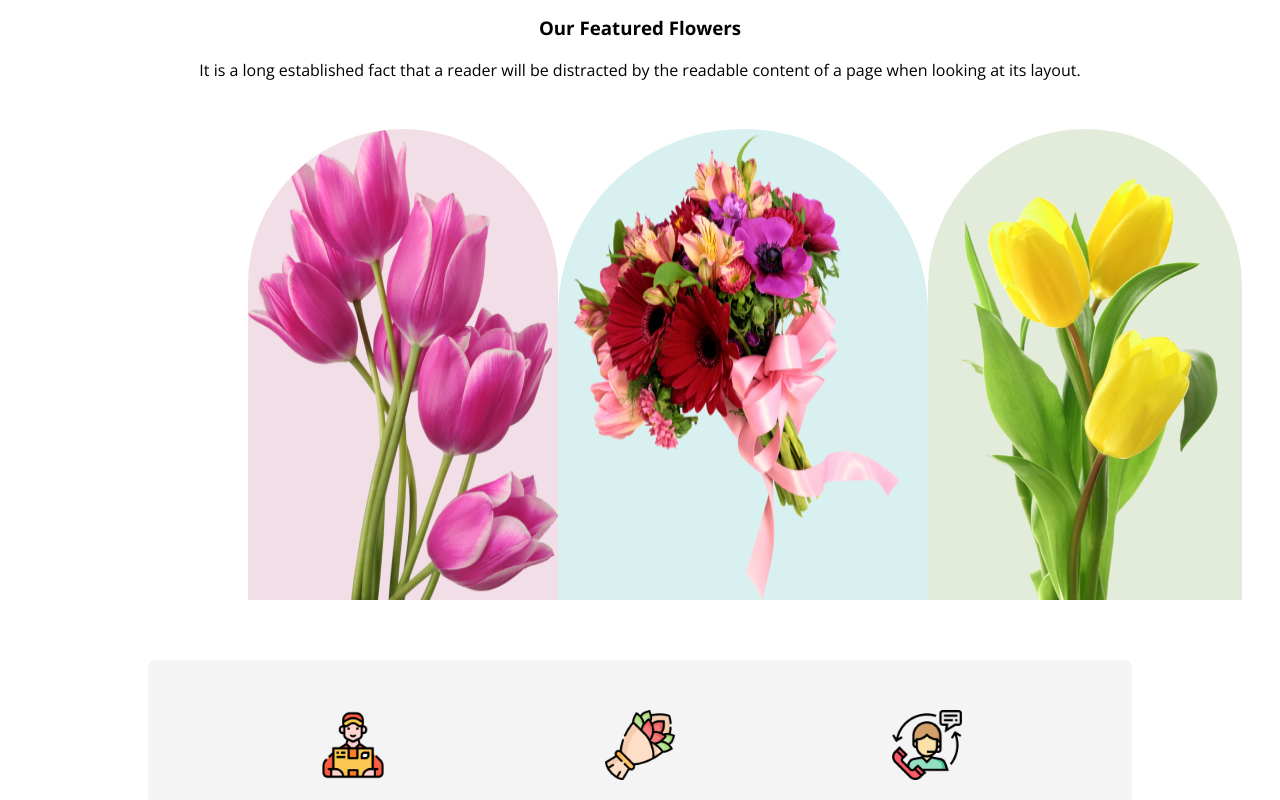
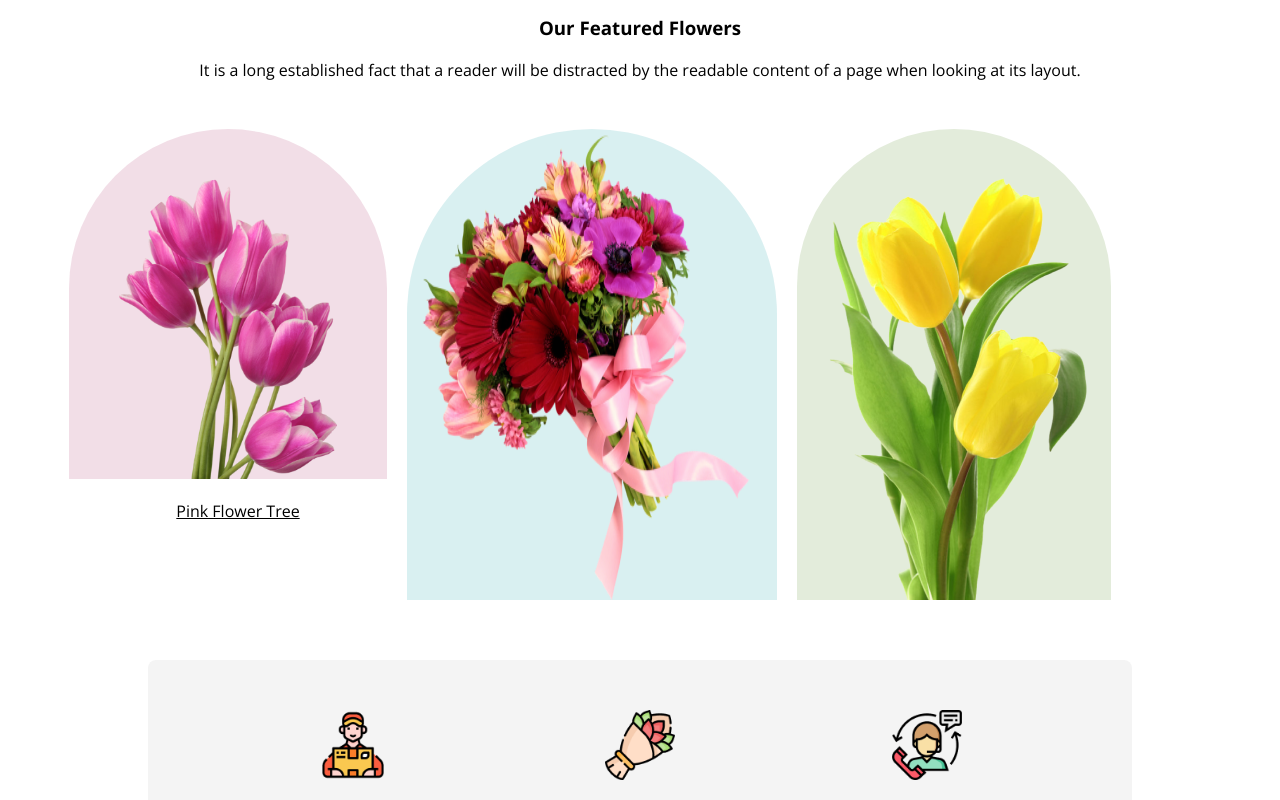
Before and after one commit to faysalkabir/ph_a1_flowershop, a plain HTML site: page index.html in a window 1280 px wide. Shown: the part 713-1513 px from the top of the page. Drawn offline with nearby package versions, Linux system fonts and the light colour scheme.

Commit message:
assignment commit

```diff
--- a/Styles/style.css
+++ b/Styles/style.css
@@ -73,21 +73,30 @@ body {
 
 .featured-images {
     display: flex;
-    /* position: absolute ; */
-    justify-content: space-between;
-    margin: 48px 240px 30px 240px;
+    justify-content: center;
+    margin: 48px 240px 30px 140px;
+}
+
+.featured-images p{
+    text-align: center;
+    text-decoration: underline;
 }
 
 .featuredimg-1 {
 
     background: #A7216226;
     border-radius: 300px 300px 0px 0px;
+    margin-right: 20px;
+    object-fit: contain;
+    height: 300px;
+    padding: 50px 50px 0 50px ;
 }
 
 .featuredimg-2 {
 
     background: #0597A026;
     border-radius: 300px 300px 0px 0px;
+    margin-right: 20px;
 }
 
 .featuredimg-3 {
--- a/index.html
+++ b/index.html
@@ -33,7 +33,8 @@
     </header>
 
     <main>
-        <!-- Featured Section -->
+                                    <!-- Featured Section -->
+
         <div class="featured-page">
             <div class="featured-text">
                 <h3 class="featured-title">Our Featured Flowers</h3>
@@ -42,7 +43,10 @@
             </div>
 
             <div class="featured-images">
-                <img class="featuredimg-1" src="./Flower Asset/pngwing 6.png" alt="">
+                <div>
+                    <img class="featuredimg-1" src="./Flower Asset/pngwing 6.png" alt="">
+                    <p>Pink Flower Tree</p>
+                </div>
                 <img class="featuredimg-2" src="./Flower Asset/pngwing 5.png" alt="">
                 <img class="featuredimg-3" src="./Flower Asset/pngwing 7.png" alt="">
             </div>
```
